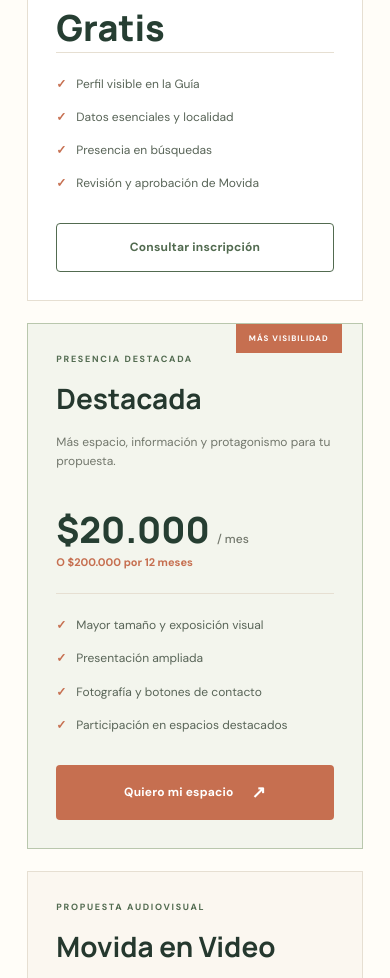
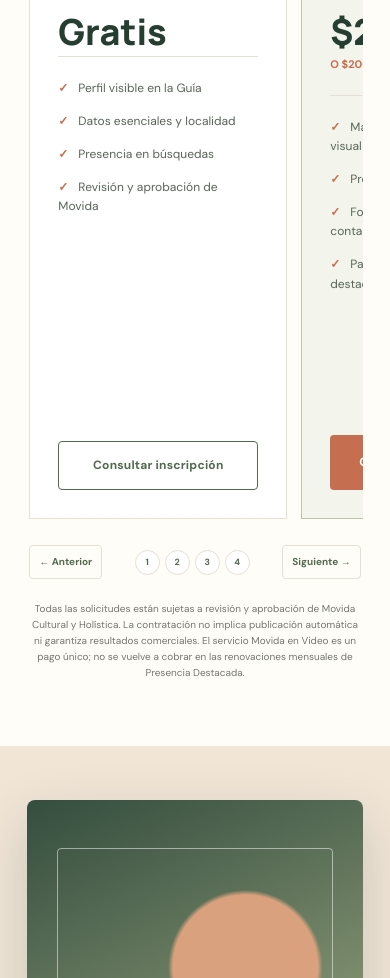
Before and after one commit to movidaculturalyholistica-argentina/guia-cultural-holistica-santa-fe, a plain HTML site: page index.html in a window 390 px wide. Shown: the part 3282-4260 px from the top of the page. Drawn offline with Linux system fonts and the light colour scheme; no server answers.

Commit message:
Estilos responsive para carrusel de modalidades

```diff
--- a/styles.css
+++ b/styles.css
@@ -37,9 +37,17 @@
 }
 
 /* PLANES COMERCIALES Y MOViDA EN VIDEO */
-.plan-grid-four{grid-template-columns:repeat(2,minmax(0,1fr));max-width:1040px}
-.plan-grid-four .plan-card{display:flex;flex-direction:column}
-.plan-grid-four .plan-card ul{flex:1}
+.plans-carousel{max-width:1040px;margin:0 auto}
+.plan-grid-four.plan-carousel-track{display:grid;grid-auto-flow:column;grid-auto-columns:calc((100% - 22px)/2);grid-template-columns:none;gap:22px;max-width:none;margin:0;overflow-x:auto;overscroll-behavior-x:contain;scroll-snap-type:x mandatory;scroll-behavior:smooth;padding:4px 2px 18px;scrollbar-width:thin;scrollbar-color:var(--green) var(--cream)}
+.plan-carousel-track .plan-card{display:flex;flex-direction:column;scroll-snap-align:start;scroll-margin-top:110px;min-width:0}
+.plan-carousel-track .plan-card ul{flex:1}
+.plans-carousel-nav{display:flex;align-items:center;justify-content:space-between;gap:16px;margin:8px 2px 0}
+.carousel-arrow{font-size:11px;font-weight:700;color:var(--green);padding:9px 12px;border:1px solid var(--line);border-radius:4px}
+.carousel-arrow:hover{background:var(--deep);color:white}
+.carousel-dots{display:flex;align-items:center;gap:8px}
+.carousel-dots a{width:29px;height:29px;border:1px solid var(--line);border-radius:50%;display:grid;place-items:center;font-size:10px;font-weight:700;color:var(--green);background:white}
+.carousel-dots a:hover,.carousel-dots a:focus{background:var(--terra);border-color:var(--terra);color:white}
+.plan-carousel-track:focus{outline:2px solid var(--gold);outline-offset:4px}
 .plan-card .annual{min-height:22px}
 .plan-video{background:#fbf7f0}
 .plan-combo{background:#f1f4ec;border-color:#aebfa5}
@@ -59,12 +67,16 @@
 .video-note{font-size:11px!important;color:#77796d}
 .video-actions{display:flex;align-items:center;gap:24px;flex-wrap:wrap;margin-top:22px}
 @media(max-width:850px){
- .plan-grid-four{grid-template-columns:repeat(2,minmax(0,1fr))}
+ .plan-grid-four.plan-carousel-track{grid-auto-columns:calc((100% - 18px)/2);gap:18px}
  .video-section-expanded{grid-template-columns:minmax(210px,.7fr) minmax(0,1.3fr);padding:58px 7%;gap:30px}
  .video-poster{max-width:300px}
 }
 @media(max-width:620px){
- .plan-grid-four{grid-template-columns:1fr}
+ .plan-grid-four.plan-carousel-track{grid-auto-columns:88%;gap:14px;padding-right:12%;scroll-padding-left:2px}
+ .plans-carousel-nav{gap:8px}
+ .carousel-arrow{font-size:10px;padding:8px 9px}
+ .carousel-dots{gap:5px}
+ .carousel-dots a{width:25px;height:25px;font-size:9px}
  .video-section-expanded{display:flex;flex-direction:column;padding:54px 7%;align-items:stretch}
  .video-poster{width:min(100%,340px);max-width:none;align-self:center}
  .video-copy h2{font-size:37px}
```
